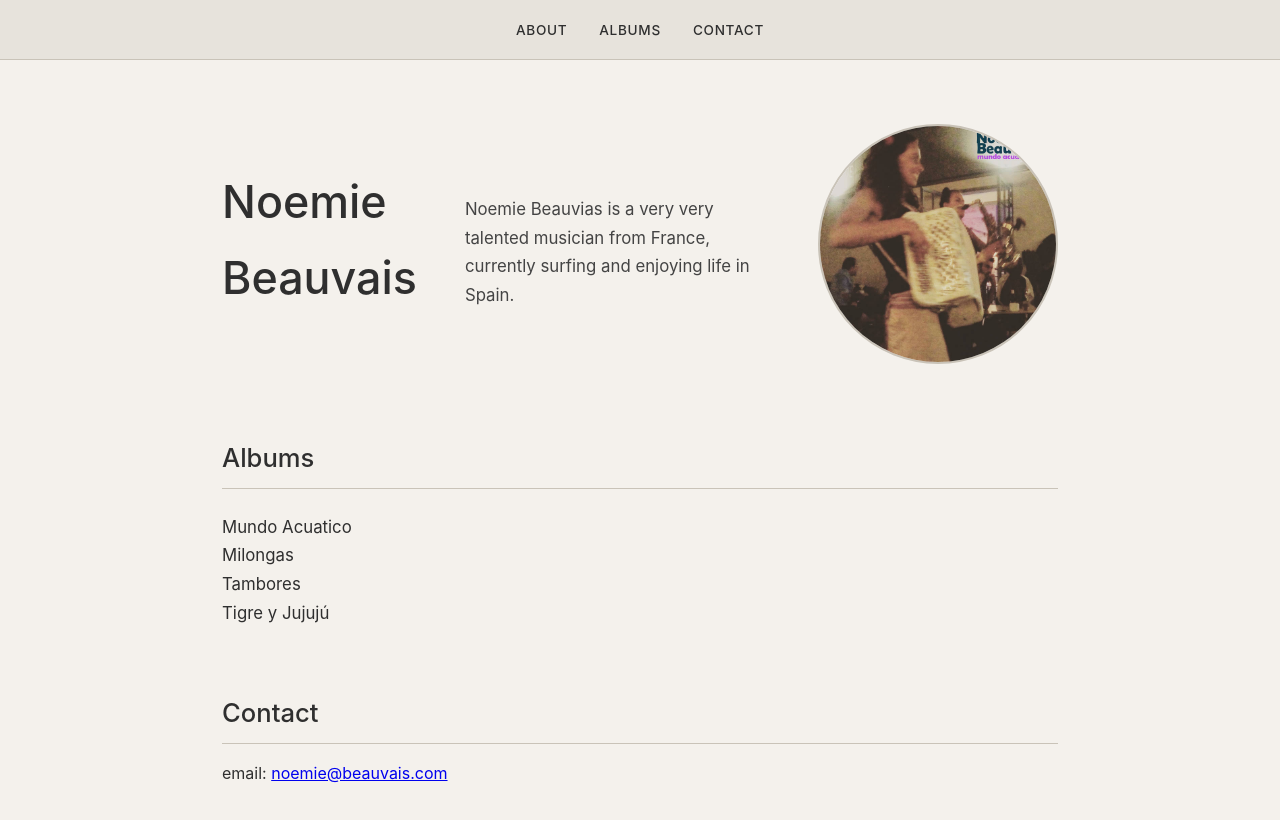
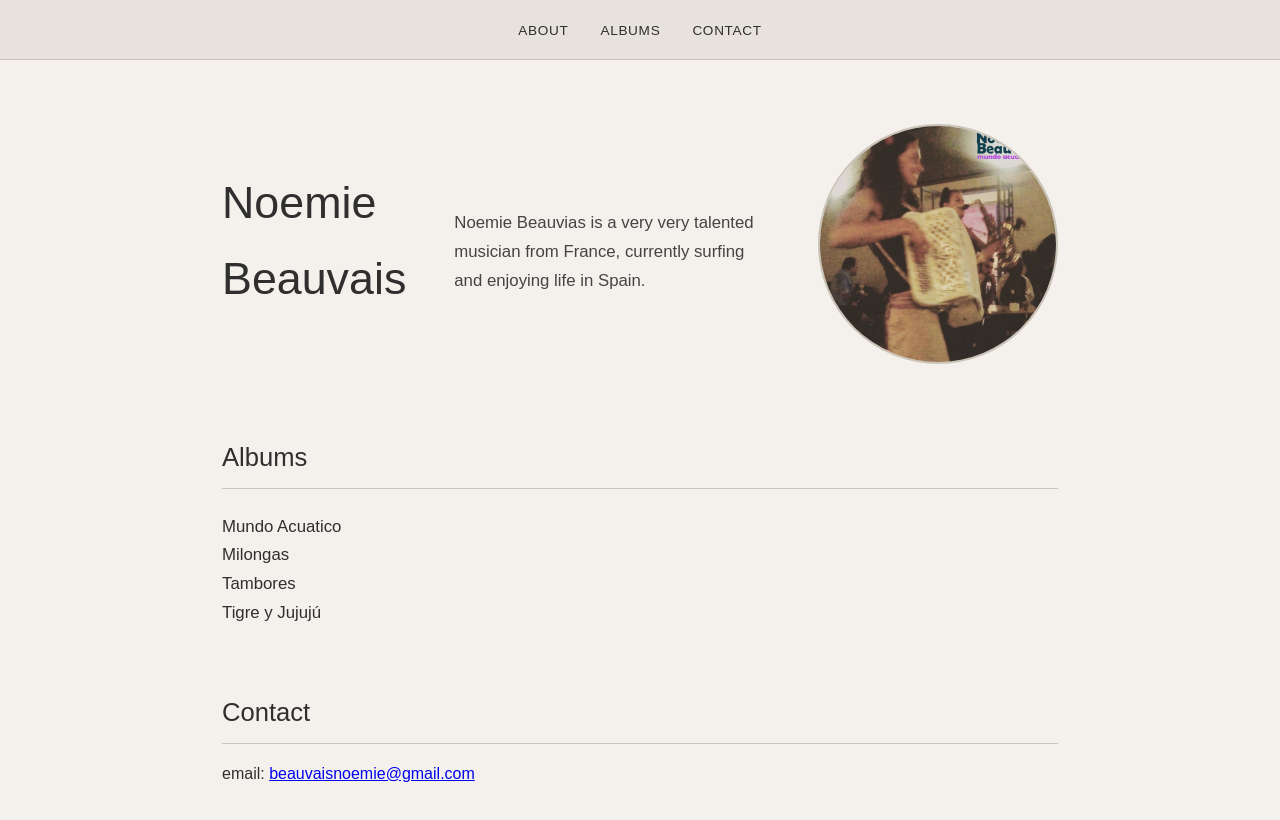
Before and after one commit to zenidreney/noe-portfolio, a plain HTML site: page index.html in a window 1280 px wide. Drawn offline with Linux system fonts and the light colour scheme.

Commit message:
updated mail.

```diff
--- a/index.css
+++ b/index.css
@@ -22,7 +22,7 @@
 
 /* Base styles */
 body {
-    font-family: "Inter", "Helvetica Neue", Arial, sans-serif;
+    font-family: Arial, sans-serif;
     background-color: var(--bg-color);
     color: var(--text-color);
     line-height: 1.7;
--- a/index.html
+++ b/index.html
@@ -59,7 +59,7 @@
         <section id="contact">
             <h2>Contact</h2>
             <p>
-                email: <a href="mailto:noemie@beauvais.com">noemie@beauvais.com</a>
+                email: <a href="mailto:noemie@beauvais.com">beauvaisnoemie@gmail.com</a>
             </p>
         </section>
 
```
